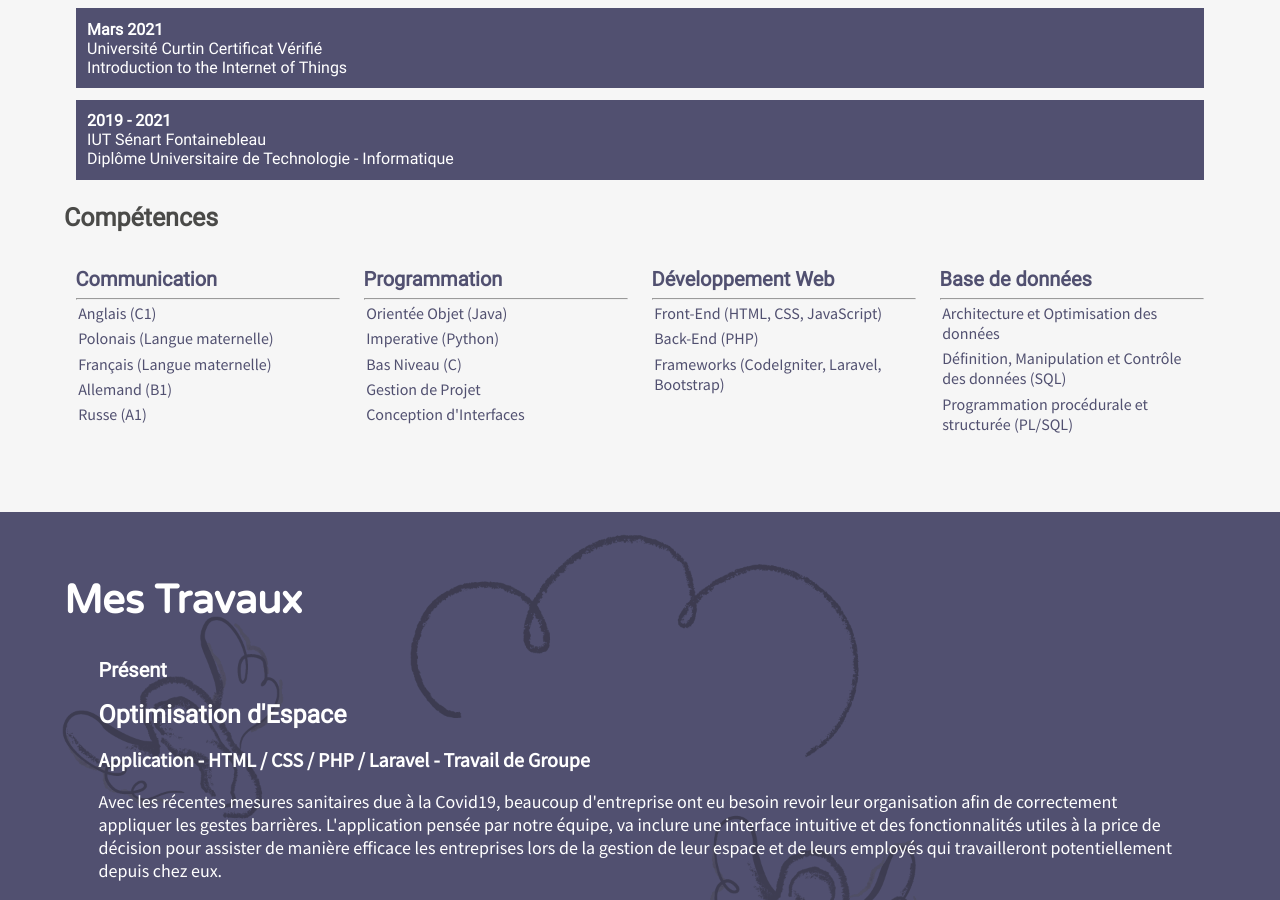
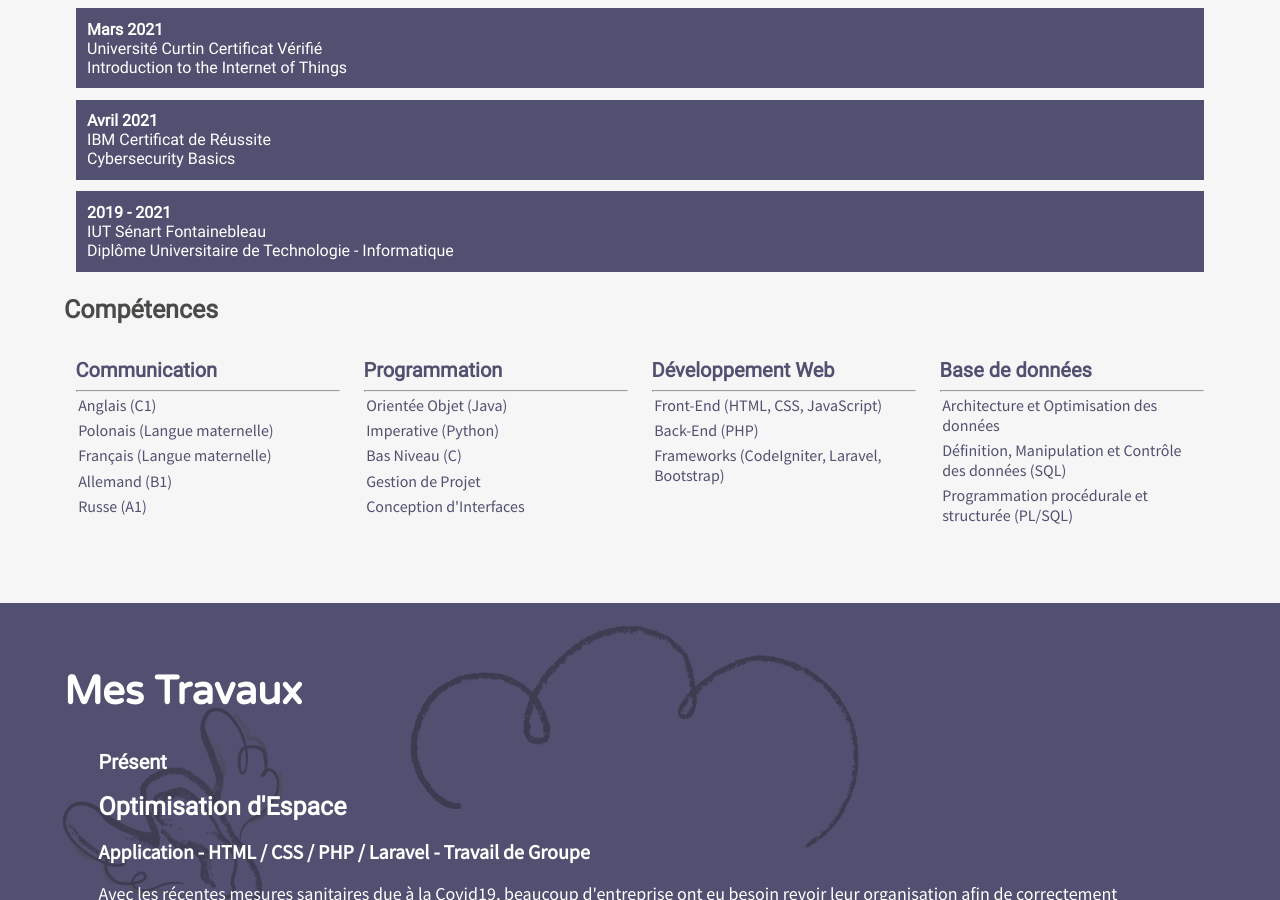
Before and after one commit to alexandra-demski/alexandra-demski.github.io, a plain HTML site: page french/index.html in a window 1280 px wide. Shown: the part 1015-1915 px from the top of the page. Drawn offline with Linux system fonts and the light colour scheme.

Commit message:
Update index.html

```diff
--- a/french/index.html
+++ b/french/index.html
@@ -66,7 +66,7 @@ function view_page(name){
 							<div class="tag-educ"><b>2016 - 2019</b><br>Lycée Gay Lussac - Chauny<br>Baccalauréat Scientifique - Spécialisation ISN</div>
 							<div class="tag-educ"><b>Novembre 2020</b><br>IBM Certificat de Réussite<br>AI for Everyone : Master the Basics</div>
 							<div class="tag-educ"><b>Mars 2021</b><br>Université Curtin Certificat Vérifié<br>Introduction to the Internet of Things</div>
-							<!--<div class="tag-educ"><b>Avril 2021</b><br>IBM Certificat de Réussite<br>Cybersecurity Basics</div>-->
+							<div class="tag-educ"><b>Avril 2021</b><br>IBM Certificat de Réussite<br>Cybersecurity Basics</div>
 							<div class="tag-educ"><b>2019 - 2021</b><br>IUT Sénart Fontainebleau<br>Diplôme Universitaire de Technologie - Informatique</div>
 						</div>
 					</div>
```
